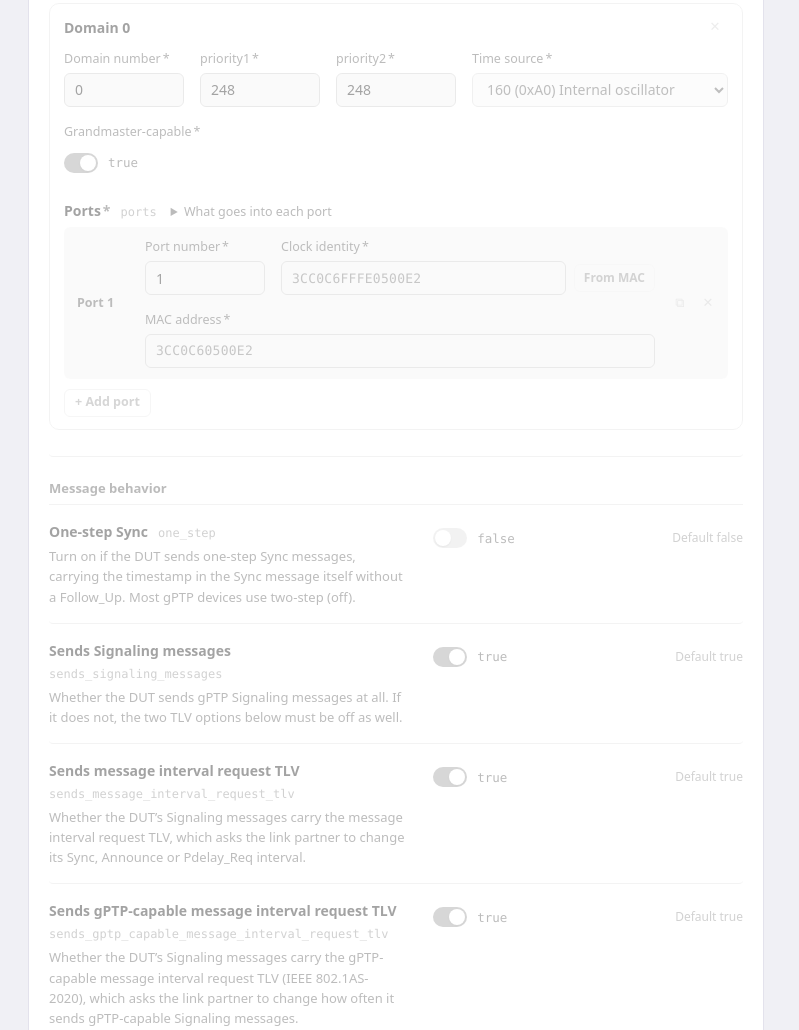
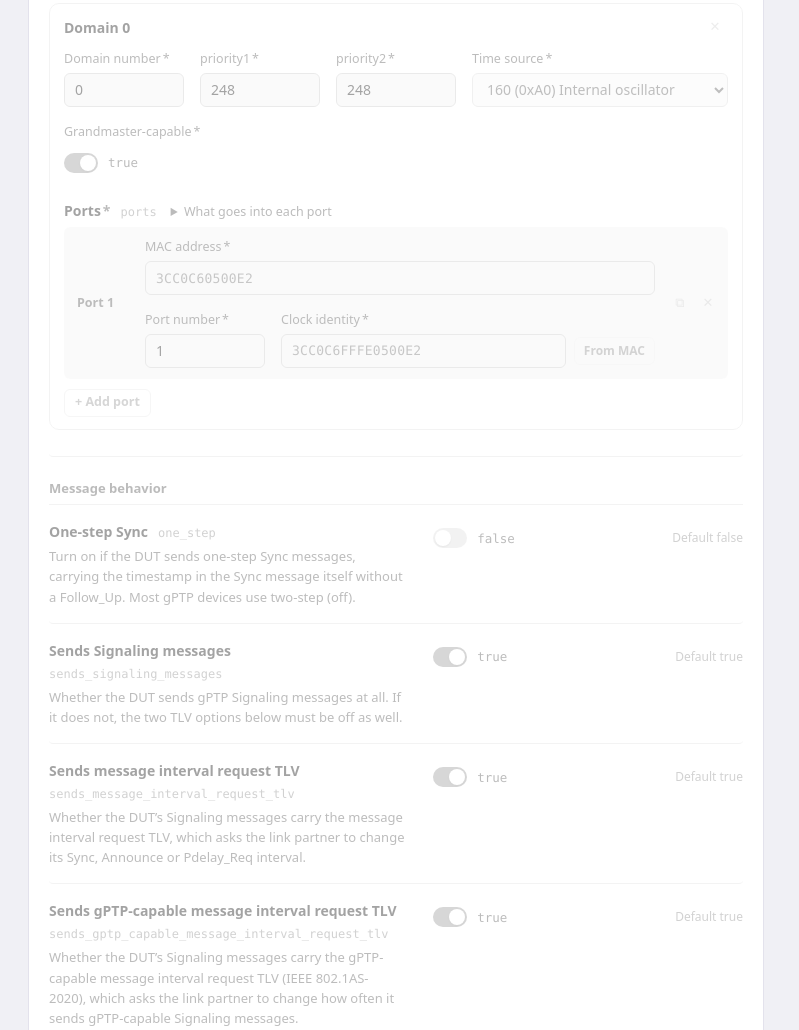
Before and after one commit to AvnuAlliance/DUTConfigBuilder, a plain HTML site: page index.html in a window 1280 px wide. Shown: the part 2240-3270 px from the top of the page, without its empty margins (0-799 px from the left). Drawn offline with Linux system fonts and the light colour scheme.

Commit message:
gPTP mac address before clock identity

```diff
--- a/css/styles.css
+++ b/css/styles.css
@@ -365,6 +365,8 @@ input:disabled, select:disabled { background: var(--surface-2); }
 .item.row .item-grid { order: 1; flex: 1; }
 .item.row .item-actions { order: 2; align-self: center; }
 .list-items:has(> .item.row) { gap: 6px; }
+/* port rows: MAC address on its own line above port number and clock identity */
+.item.row .item-grid > .field.compact[data-path$=".mac_address"] { order: -1; flex-basis: 100%; }
 
 @media (max-width: 760px) {
   .item.row { flex-wrap: wrap; }
```
